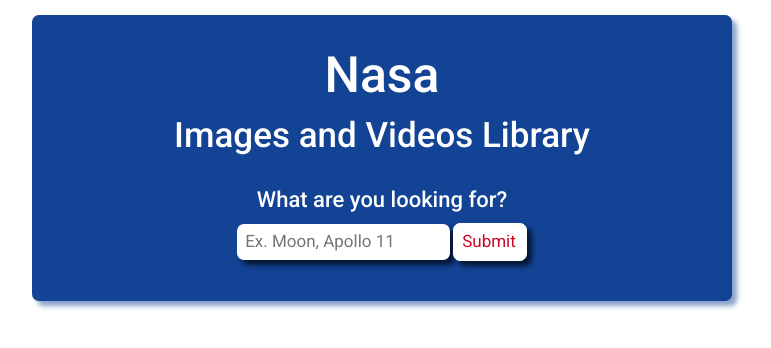
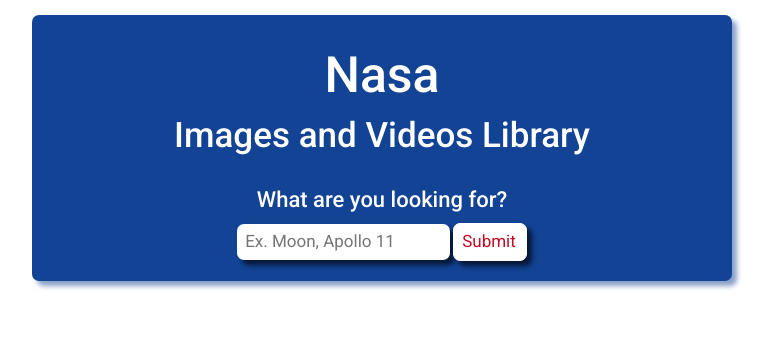
Before and after one commit to Alessandra198/nasa-media, a React (Create React App) app: page / in a window 1280 px wide. Shown: the top 348 px of the page, without its empty margins (258-1029 px from the left). Built offline with nearby package versions, Linux system fonts and the light colour scheme.

Commit message:
Updated container

```diff
--- a/src/App.css
+++ b/src/App.css
@@ -20,6 +20,6 @@
   background-color: rgba(19, 67, 148, 1);
   box-shadow: 5px 5px 5px rgba(19, 67, 148, 0.5);
   margin: 15px auto;
-  padding: 20px 0 40px 0;
+  padding: 20px;
   border-radius: 7px;
 }
```
